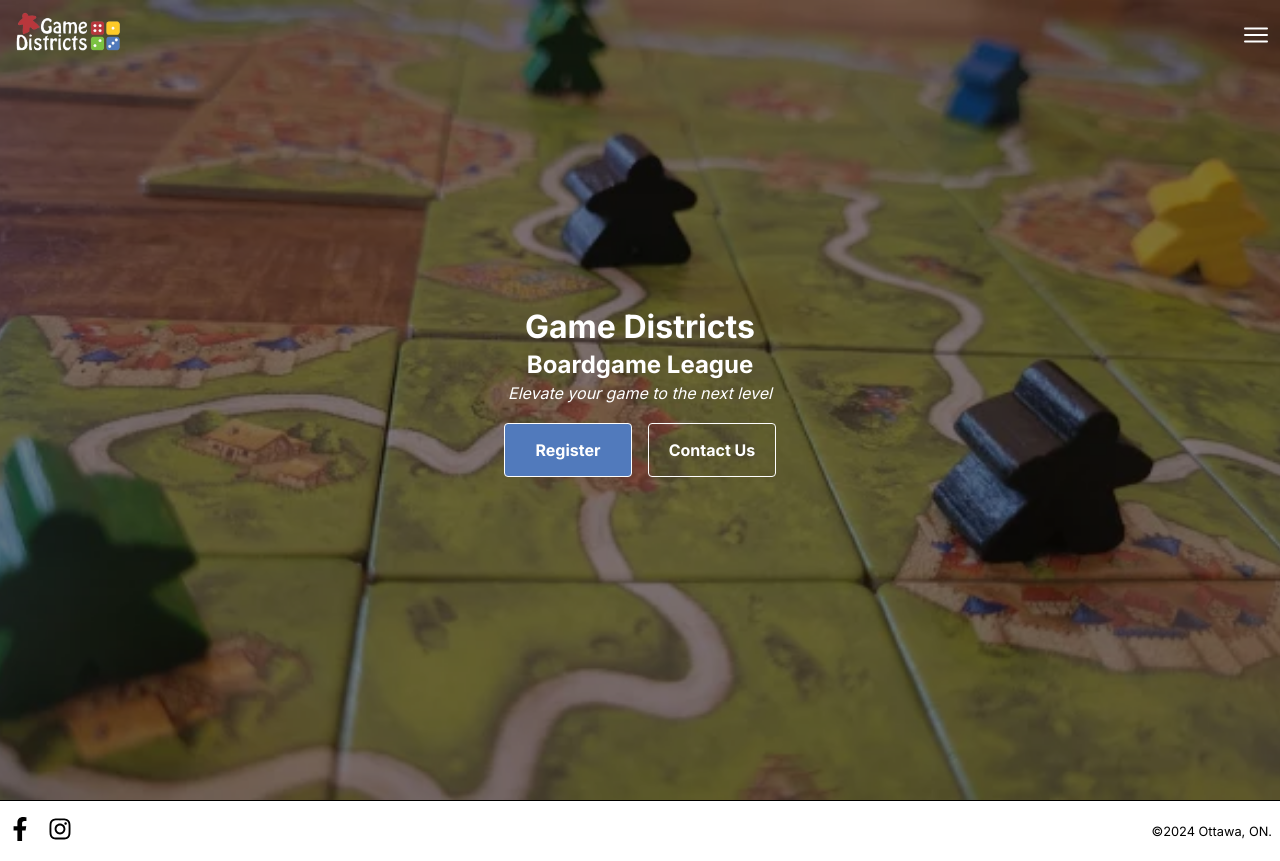
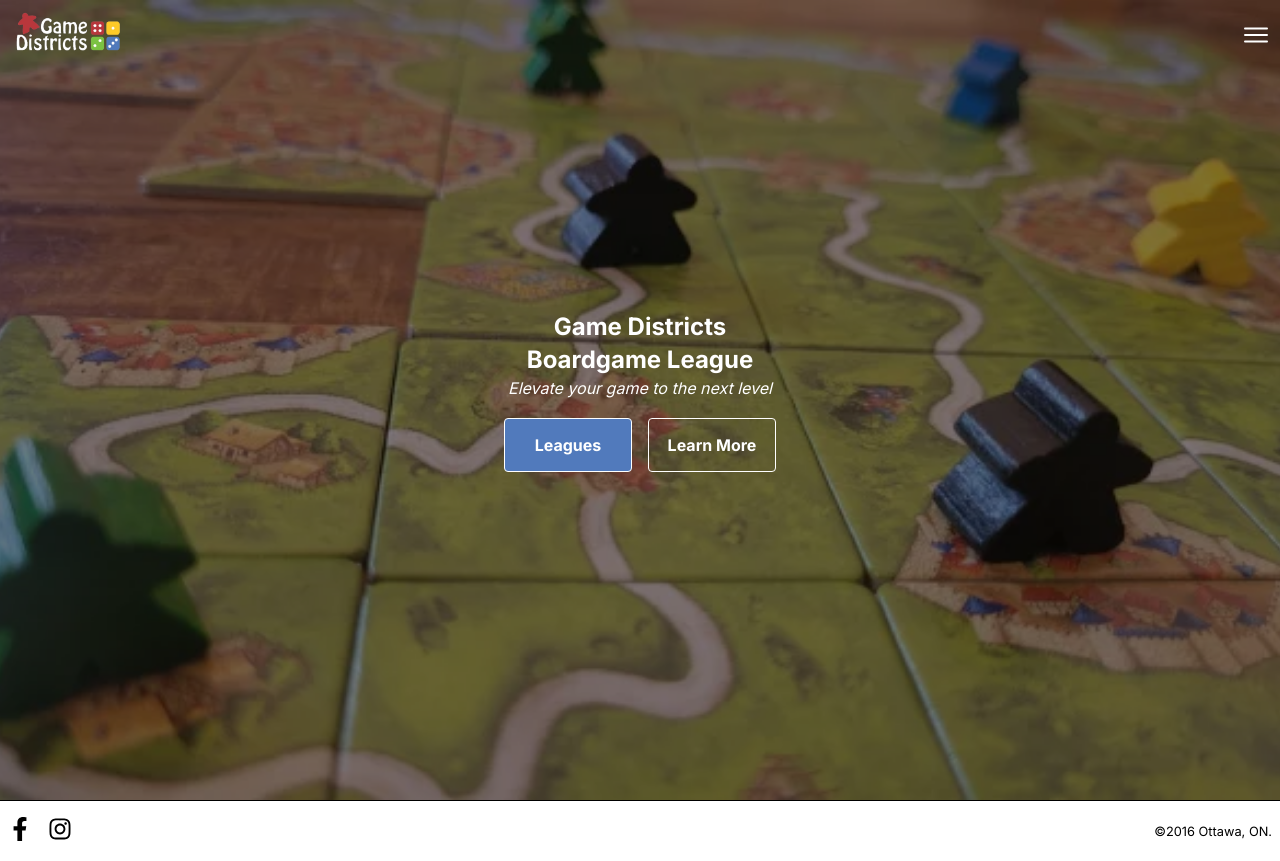
Before and after one commit to LaithAlwani/bgl, a Next.js app: page / in a window 1280 px wide. Built offline with nearby package versions, Linux system fonts and the light colour scheme; no server answers.

Commit message:
minor fixes

```diff
--- a/app/globals.css
+++ b/app/globals.css
@@ -14,11 +14,11 @@
 
 * {
   box-sizing: border-box;
+  scroll-behavior: smooth;
 }
 
 html,
 body {
-
   max-width: 100vw;
   overflow-x: hidden;
   margin: 0;
@@ -192,7 +192,6 @@
   padding: 4rem 1rem 1rem;
   max-width: 60rem;
   margin-inline: auto;
-
 }
 
 .flex-page {
--- a/app/layout.jsx
+++ b/app/layout.jsx
@@ -52,7 +52,7 @@
         </a> */}
       </div>
 
-      <span className="copy-right">&copy;2024 Ottawa, ON.</span>
+      <span className="copy-right">&copy;2016 Ottawa, ON.</span>
     </footer>
   );
 };
--- a/app/page.jsx
+++ b/app/page.jsx
@@ -4,17 +4,18 @@
 
 export default function Home() {
   return (
-    <div className="flex-page home-page">
+    <div className=" ">
+      <section className=" flex-page home-page">
         <h1>Game Districts</h1>
         <h2>Boardgame League</h2>
         <em>Elevate your game to the next level</em>
         <div className="button-group">
           <Link href="/leagues" className="btn btn-primary">
-          Register
+            Leagues
           </Link>
-        <Link href="/contact" className="btn btn-secondary">
-          Contact Us
-        </Link>
+          <a href="#learn-more" className="btn btn-secondary">
+            Learn More
+          </a>
         </div>
 
         <Image
@@ -26,11 +27,13 @@
           className="hero-img"
         />
 
-
         {/* game poll */}
         {/* upcomimg leagues  */}
 
         {/* */}
+      </section>
+      <section id="learn-more">
+      </section>
     </div>
   );
 }
--- a/app/sign-in/[[...sign-in]]/page.jsx
+++ b/app/sign-in/[[...sign-in]]/page.jsx
@@ -8,7 +8,7 @@
 
 export default function SignInPage() {
   return (
-    <div className="flex-page">
+    <div className="flex-page page">
       <SignIn />
     </div>
   );
--- a/app/sign-up/[[...sign-up]]/page.jsx
+++ b/app/sign-up/[[...sign-up]]/page.jsx
@@ -8,7 +8,7 @@
 
 function SignUpPage() {
   return (
-    <div className="flex-page">
+    <div className="flex-page page">
       <SignUp />
     </div>
   );
```
Lines whose indentation alone changed are shown as unchanged.
